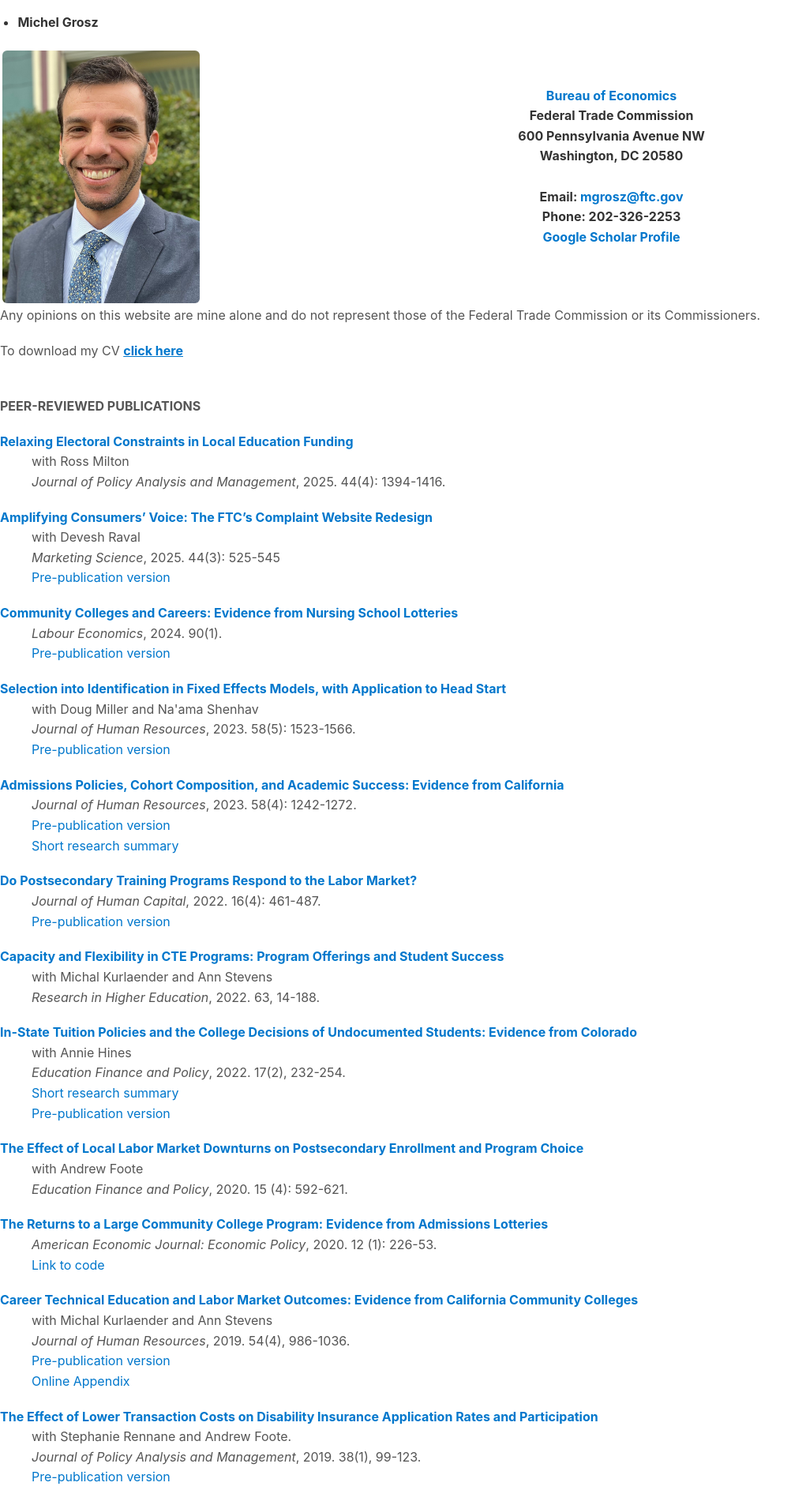
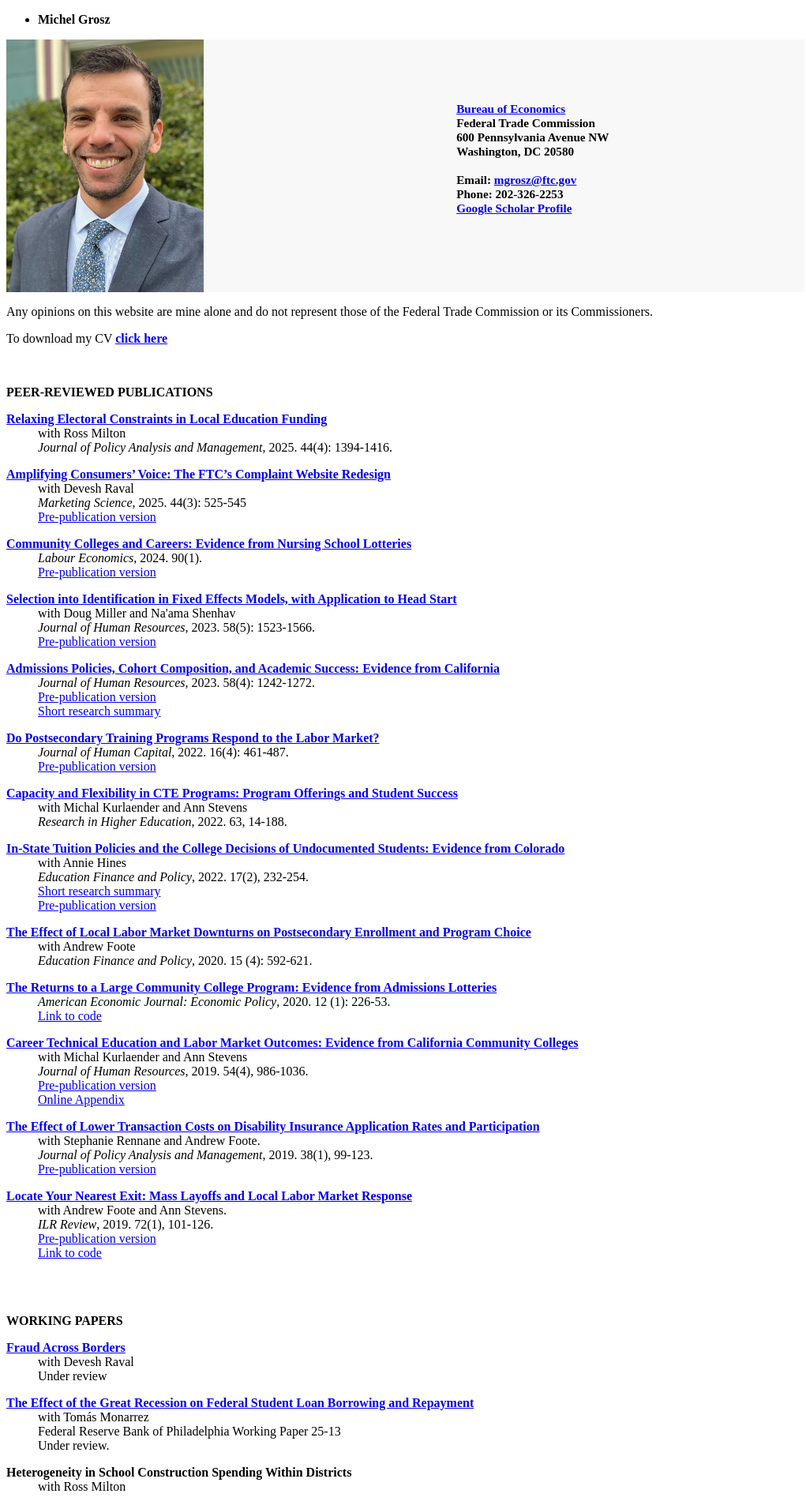
Before and after one commit to mzgrosz/mzgrosz.github.io, a Jekyll site: the page built from index.html, in a window 1280 px wide. Shown: the top 1906 px of the page at 79% size, without its empty margins (0-1021 px from the left). Built offline with Jekyll 4.4.1, drawn with Linux system fonts in a browser that asks for light colours.

Commit message:
Update main.css

```diff
--- a/css/main.css
+++ b/css/main.css
@@ -1,84 +1,5 @@
 /* Sleek, modernized replacement for main.css */
-
-
-:root {
---bg-color: #ffffff;
---text-color: #333333;
---muted-text: #555555;
---accent-color: #0077cc;
---accent-hover: #005fa3;
---border-color: #e2e2e2;
---max-width: 820px;
---space-xs: 0.4rem;
---space-sm: 0.8rem;
---space-md: 1.2rem;
---space-lg: 2rem;
---radius: 6px;
---shadow: 0 2px 6px rgba(0,0,0,0.06);
-
-
---font-body: -apple-system, BlinkMacSystemFont, "Segoe UI", Roboto, sans-serif;
---font-heading: -apple-system, BlinkMacSystemFont, "Segoe UI", Roboto, sans-serif;
-}
-
-
-/* Base */
-body {
-margin: 0;
-padding: 0;
-background: var(--bg-color);
-font-family: var(--font-body);
-color: var(--text-color);
-line-height: 1.6;
-}
-
-
-.main-container {
-max-width: var(--max-width);
-margin: 0 auto;
-padding: var(--space-md);
-}
-
-
-/* Typography */
-h1, h2, h3 {
-font-family: var(--font-heading);
-margin: var(--space-lg) 0 var(--space-sm) 0;
-line-height: 1.25;
-}
-
-
-p {
-margin: 0 0 var(--space-md) 0;
-color: var(--muted-text);
-}
-
-
-ul, ol {
-padding-left: 1.4rem;
-margin-bottom: var(--space-md);
-}
-
-
-/* Links */
-a {
-color: var(--accent-color);
-text-decoration: none;
-transition: color 0.2s ease;
-}
-
-
-a:hover {
-color: var(--accent-hover);
-text-decoration: underline;
-}
-
-
-/* Header */
-header {
-padding: var(--space-md) 0;
-margin-bottom: var(--space-lg);
-border-bottom: 1px solid var(--border-color);
+text-align: center;
 }
 
 
@@ -108,3 +29,68 @@ img {
 max-width: 100%;
 border-radius: var(--radius);
 display: block;
+}
+
+
+/* Tables */
+table {
+width: 100%;
+border-collapse: collapse;
+margin-bottom: var(--space-lg);
+font-size: 0.95rem;
+}
+
+
+th, td {
+padding: var(--space-sm);
+border-bottom: 1px solid var(--border-color);
+}
+
+
+th {
+background: #f8f8f8;
+text-align: left;
+}
+
+
+/* Code blocks */
+pre, code {
+font-family: "Fira Code", monospace;
+background: #f5f5f5;
+padding: var(--space-xs) var(--space-sm);
+border-radius: var(--radius);
+}
+
+
+pre {
+padding: var(--space-sm);
+overflow-x: auto;
+}
+
+
+/* Buttons */
+.button, .btn {
+display: inline-block;
+background: var(--accent-color);
+color: #fff;
+padding: var(--space-sm) var(--space-md);
+border-radius: var(--radius);
+text-decoration: none;
+transition: background 0.2s ease;
+}
+
+
+.button:hover, .btn:hover {
+background: var(--accent-hover);
+}
+
+
+/* Layout helpers */
+.center {
+text-align: center;
+}
+
+
+.spacer {
+margin-top: var(--space-lg);
+}
```
